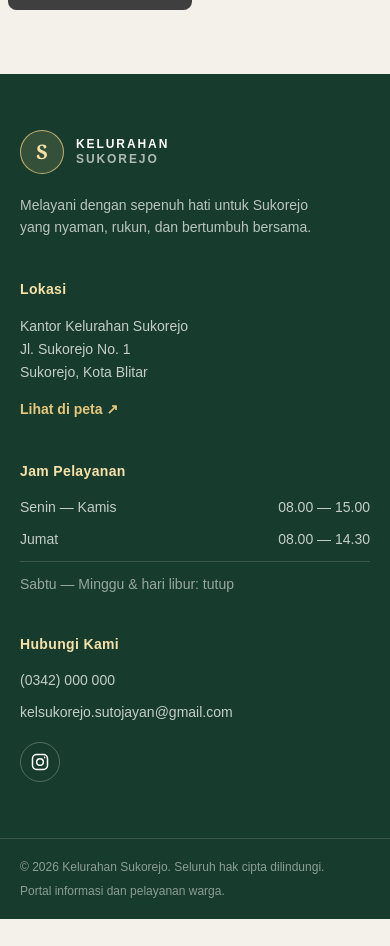
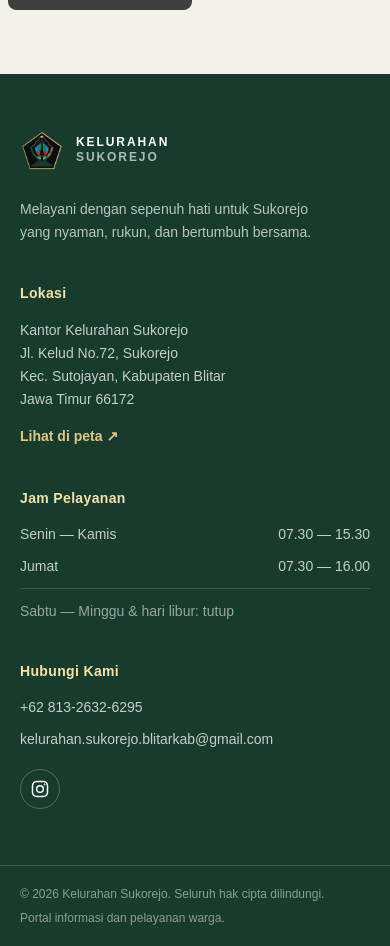
Before and after one commit to FaizalRezaa/kelurahan-sukorejo, a Next.js app: page / in a window 390 px wide. Shown: the part 5360-6306 px from the top of the page. Before the commit the page ends 6279 px from the top, so only its background shows below. Built offline with nearby package versions, Linux system fonts and the light colour scheme; no server answers; the database is empty; grey boxes are pictures that could not be loaded.

Commit message:
feat: update footer and navbar information. Also, article details page

```diff
--- a/app/(public)/artikel/[slug]/page.tsx
+++ b/app/(public)/artikel/[slug]/page.tsx
@@ -69,7 +69,7 @@ export default async function ArticleSlugPage({
         <div className="absolute inset-0 bg-gradient-to-t from-zinc-900/80 via-zinc-900/30 to-zinc-900/20" />
 
         {/* Back button */}
-        <div className="absolute top-0 left-0 right-0 pt-24 px-4 sm:px-6 md:px-10">
+        <div className="absolute mt-12 top-0 left-0 right-0 pt-24 px-4 sm:px-6 md:px-10">
           <div className="max-w-4xl mx-auto">
             <Link
               href="/artikel"
@@ -85,9 +85,8 @@ export default async function ArticleSlugPage({
         <div className="absolute bottom-0 left-0 right-0 px-4 sm:px-6 md:px-10 pb-8">
           <div className="max-w-4xl mx-auto">
             <span
-              className={`inline-flex items-center gap-1.5 px-3 py-1 rounded-full text-xs font-bold mb-4 ${
-                categoryBadge[artikel.kategori] || "bg-zinc-200 text-zinc-800"
-              }`}
+              className={`inline-flex items-center gap-1.5 px-3 py-1 rounded-full text-xs font-bold mb-4 ${categoryBadge[artikel.kategori] || "bg-zinc-200 text-zinc-800"
+                }`}
             >
               <Tag className="w-3 h-3" />
               {artikel.kategori}
@@ -124,14 +123,7 @@ export default async function ArticleSlugPage({
 
         {/* Tags & Share */}
         <div className="mt-12 pt-8 border-t border-zinc-200 flex flex-wrap items-center justify-between gap-4">
-          <span
-            className={`inline-flex items-center gap-1.5 px-4 py-1.5 rounded-full text-sm font-semibold ${
-              categoryBadge[artikel.kategori] || "bg-zinc-200 text-zinc-800"
-            }`}
-          >
-            <Tag className="w-3.5 h-3.5" />
-            {artikel.kategori}
-          </span>
+
           <Link
             href="/artikel"
             className="inline-flex items-center gap-2 text-sm font-semibold text-[#2d5e45] hover:underline"
--- a/app/layout.tsx
+++ b/app/layout.tsx
@@ -5,6 +5,9 @@ import Providers from "@/app/providers";
 export const metadata: Metadata = {
   title: "Kelurahan Sukorejo",
   description: "Website Resmi Kelurahan Sukorejo",
+  icons: {
+    icon: "/logo-pemkab-blitar.png",
+  },
 };
 
 export default function RootLayout({
--- a/components/home/footer.tsx
+++ b/components/home/footer.tsx
@@ -1,4 +1,5 @@
 import Link from "next/link";
+import Image from "next/image";
 
 function InstagramIcon() {
   return (
@@ -27,9 +28,13 @@ export function Footer() {
             className="inline-flex items-center gap-3"
             aria-label="Kelurahan Sukorejo, beranda"
           >
-            <span className="grid size-11 place-items-center rounded-full border border-[#e4c77d]/80 bg-[#e4c77d]/15 font-serif text-xl font-bold text-[#f6e2a9]">
-              S
-            </span>
+            <Image
+              src="/logo-pemkab-blitar.png"
+              alt="Logo Pemkab Blitar"
+              width={44}
+              height={44}
+              className="object-contain"
+            />
             <span className="text-xs font-bold leading-tight tracking-[0.16em]">
               KELURAHAN<span className="block text-white/65">SUKOREJO</span>
             </span>
@@ -47,12 +52,14 @@ export function Footer() {
           <address className="mt-4 not-italic text-sm leading-relaxed text-white/75">
             Kantor Kelurahan Sukorejo
             <br />
-            Jl. Sukorejo No. 1
+            Jl. Kelud No.72, Sukorejo
             <br />
-            Sukorejo, Kota Blitar
+            Kec. Sutojayan, Kabupaten Blitar
+            <br />
+            Jawa Timur 66172
           </address>
           <a
-            href="https://maps.google.com/?q=Kelurahan+Sukorejo"
+            href="https://www.google.com/maps/place/Jl.+Kelud+No.72,+Sukorejo,+Kec.+Sutojayan,+Kabupaten+Blitar,+Jawa+Timur+66172/@-8.172598,112.2311344,1319m/data=!3m2!1e3!4b1!4m6!3m5!1s0x2e78eb81dee80f93:0x4646158486f83d6d!8m2!3d-8.1726033!4d112.2337093!16s%2Fg%2F11w1h_jtqc?entry=tts&g_ep=EgoyMDI2MDcyNy4wIPu8ASoASAFQAw%3D%3D&skid=27fce479-4e7c-4112-b759-035ef8456caf"
             target="_blank"
             rel="noreferrer"
             className="mt-4 inline-flex text-sm font-semibold text-[#e4c77d] transition hover:text-[#f6e2a9]"
@@ -71,11 +78,11 @@ export function Footer() {
           <dl className="mt-4 space-y-3 text-sm text-white/75">
             <div className="flex justify-between gap-5">
               <dt>Senin — Kamis</dt>
-              <dd>08.00 — 15.00</dd>
+              <dd>07.30 — 15.30</dd>
             </div>
             <div className="flex justify-between gap-5">
               <dt>Jumat</dt>
-              <dd>08.00 — 14.30</dd>
+              <dd>07.30 — 16.00</dd>
             </div>
             <div className="border-t border-white/15 pt-3">
               <dt className="text-white/55">
@@ -91,16 +98,18 @@ export function Footer() {
           </h2>
           <div className="mt-4 space-y-3 text-sm text-white/75">
             <a
-              href="tel:+62342000000"
+              href="https://api.whatsapp.com/send/?phone=6281326326295&text&type=phone_number&app_absent=0"
+              target="_blank"
+              rel="noopener noreferrer"
               className="block transition hover:text-[#f6e2a9]"
             >
-              (0342) 000 000
+              +62 813-2632-6295
             </a>
             <a
-              href="mailto:kelurahan.sukorejo@blitar.go.id"
+              href="mailto:kelurahan.sukorejo.blitarkab@gmail.com"
               className="block break-words transition hover:text-[#f6e2a9]"
             >
-              kelsukorejo.sutojayan@gmail.com
+              kelurahan.sukorejo.blitarkab@gmail.com
             </a>
           </div>
           <a
--- a/components/home/navbar.tsx
+++ b/components/home/navbar.tsx
@@ -98,7 +98,9 @@ export function Navbar() {
         {/* DESKTOP ACTION BUTTON */}
         <div className="hidden lg:block z-50">
           <Link
-            href="/kontak"
+            href="https://api.whatsapp.com/send/?phone=6281326326295&text&type=phone_number&app_absent=0"
+            target="_blank"
+            rel="noopener noreferrer"
             className={`rounded-full px-8 py-3.5 text-base font-bold shadow-md transition-all active:scale-95 ${
               isTransparent
                 ? "bg-white/10 text-white hover:bg-white/20"
@@ -142,7 +144,9 @@ export function Navbar() {
           ))}
           <div className="pt-8">
             <Link
-              href="/kontak"
+              href="https://api.whatsapp.com/send/?phone=6281326326295&text&type=phone_number&app_absent=0"
+              target="_blank"
+              rel="noopener noreferrer"
               onClick={() => setIsOpen(false)}
               className="inline-block w-full max-w-sm mx-auto rounded-full bg-[#2d5e45] px-6 py-4 text-lg font-bold text-white shadow-md hover:bg-[#1e402f] transition-all"
             >
```
